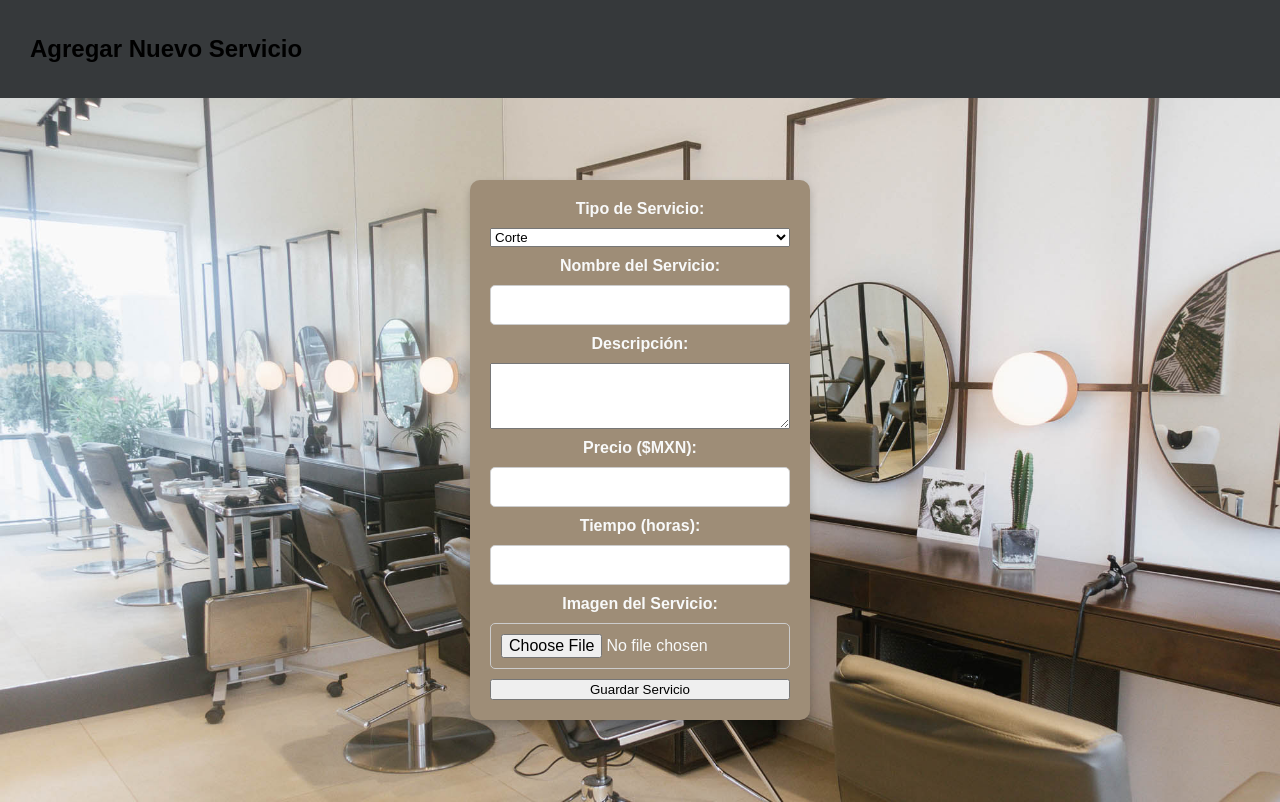
After one commit to LOrlandoAL/ShineBeauty, a PHP site: page /admin.html in a window 1280 px wide. The commit adds this page. Run offline with PHP 8.4, Linux system fonts and the light colour scheme.

Commit message:
Se agrego la funcionalidad y la pantalla pra agregar un servicio

```diff
--- /dev/null
+++ b/admin.html
@@ -0,0 +1,50 @@
+<!DOCTYPE html>
+<html lang="es">
+<head>
+    <meta charset="UTF-8">
+    <meta name="viewport" content="width=device-width, initial-scale=1.0">
+    <title>Agregar Servicio</title>
+    <link rel="stylesheet" href="css/EstilosBack.css">
+    <link rel="stylesheet" href="css/style.css">
+</head>
+<body>
+
+
+    <nav class="navbar">
+        <h2>Agregar Nuevo Servicio</h2>
+    </nav>
+    <main class="bannerB">
+        <div class="fondo">
+            <form action="datos/ServicioDao.php" method="POST" enctype="multipart/form-data"  class="form">
+                <label for="tipo">Tipo de Servicio:</label>
+                <select name="tipo" id="tipo" required>
+                    <option value="Corte">Corte</option>
+                    <option value="Peinado">Peinado</option>
+                    <option value="Maquillaje">Maquillaje</option>
+                    <option value="Manicure">Manicure</option>
+                    <option value="Pedicure">Pedicure</option>
+                    <option value="Skin Care">Skin Care</option>
+                    <option value="Retoque">Retoque</option>
+                </select>
+
+                <label for="nombre">Nombre del Servicio:</label>
+                <input type="text" id="nombre" name="nombre" required>
+
+                <label for="descripcion">Descripción:</label>
+                <textarea id="descripcion" name="descripcion" rows="4" required></textarea>
+
+                <label for="precio">Precio ($MXN):</label>
+                <input type="number" id="precio" name="precio" step="0.01" required>
+
+                <label for="tiempo">Tiempo (horas):</label>
+                <input type="number" id="tiempo" name="tiempo" step="0.1" required>
+
+                <label for="imagen">Imagen del Servicio:</label>
+                <input type="file" id="imagen" name="imagen" accept="image/*" required>
+
+                <button type="submit">Guardar Servicio</button>
+            </form>
+        </div>
+    </main>
+</body>
+</html>
--- a/css/EstilosBack.css
+++ b/css/EstilosBack.css
@@ -12,7 +12,7 @@
     position: relative;
     width: 100%;
     height: 88vh;
-    background-image: url('img/banner.jpg'); /* Imagen del banner */
+    background-image: url('../img/banner.jpg'); /* Imagen del banner */
     background-size: cover;
     background-position: center;
     display: flex;
--- a/datos/Conexion.php
+++ b/datos/Conexion.php
@@ -45,5 +45,8 @@ class Conexion
     {
         return self::$conexion;
     }
+    public function close() {
+        $this-> conexion = null; // Liberar la conexión
+    }
 }
 ?>
--- a/datos/login.php
+++ b/datos/login.php
@@ -14,7 +14,7 @@ if ($_SERVER["REQUEST_METHOD"] == "POST") {
     if ($stmt->rowCount() > 0) {
         session_start();
         $_SESSION['usuario'] = $usuario;
-        header("Location: admin.php"); // Redirigir a la página de administrador
+        header("Location: ../admin.html"); // Redirigir a la página de administrador
         exit();
     } else {
         echo "<script>alert('Usuario o contraseña incorrectos'); window.location.href='../inicioUs.html';</script>";
```
Also changed, not shown: datos/ServicioDao.php (added, +47 -0 lines), datos/uploads/peinadoPrueba.jpg (added).
